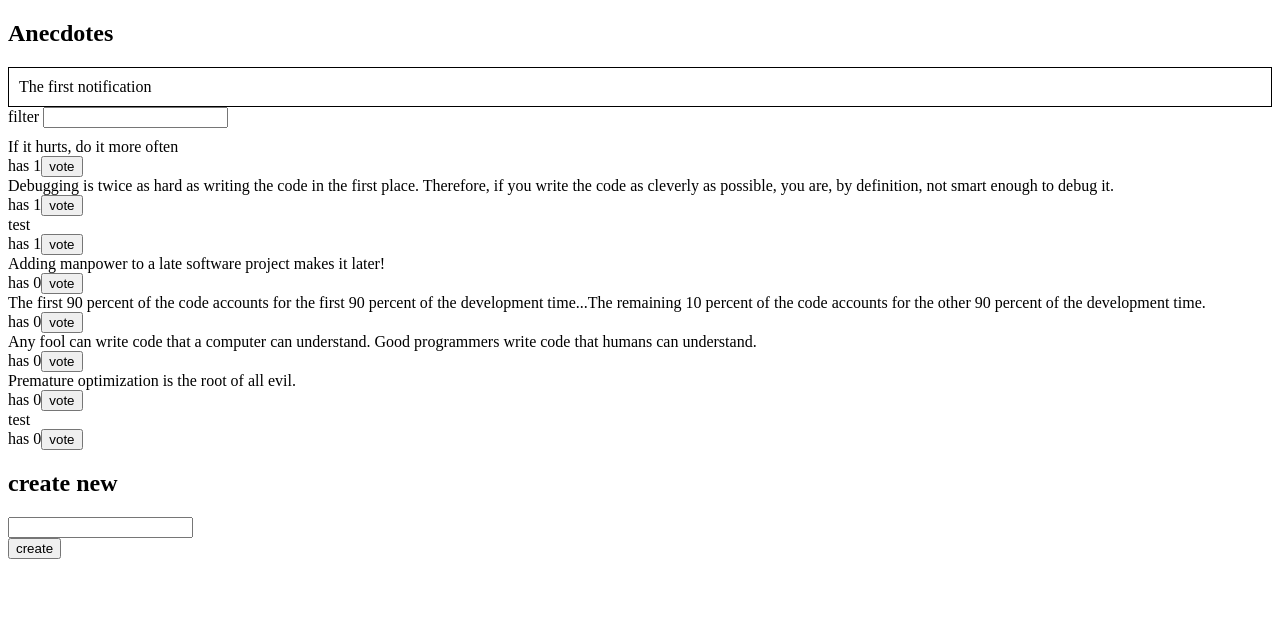
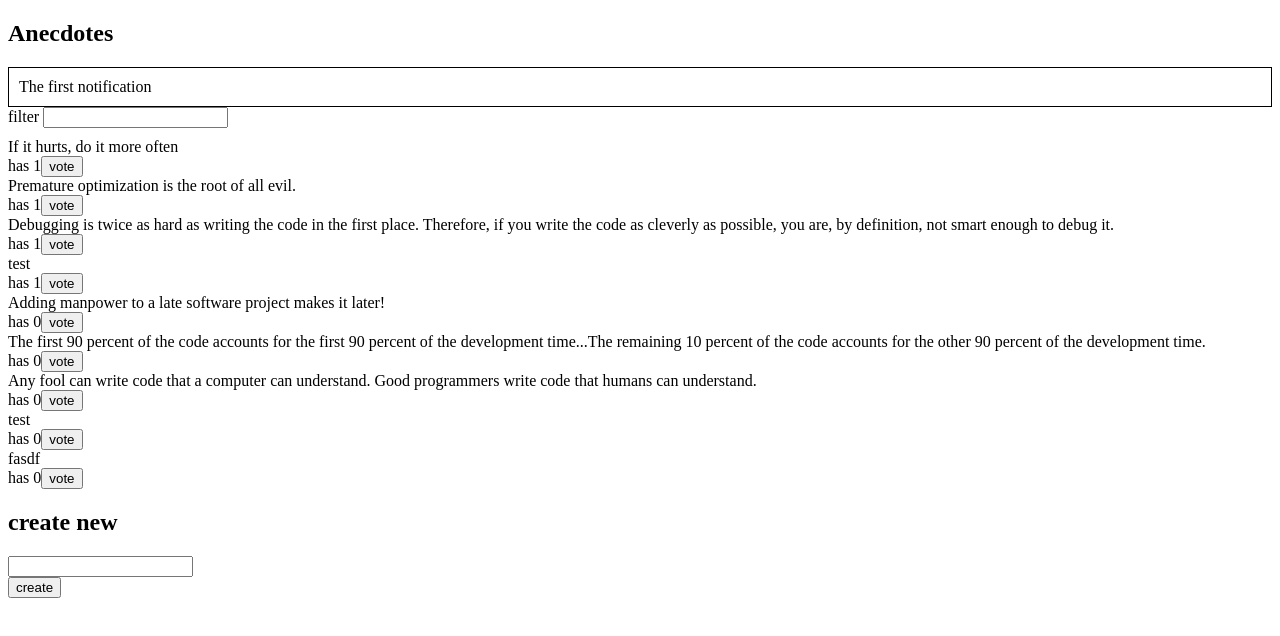
Before and after one commit to Chappydev/fullstackopen-part6, a React (Create React App) app in the folder redux-anecdotes/: page / in a window 1280 px wide. Shown: the top 636 px of the page. Built offline with nearby package versions, Linux system fonts and the light colour scheme; data requests are answered from the project's data file.

Commit message:
Complete 6.19

```diff
--- a/redux-anecdotes/db.json
+++ b/redux-anecdotes/db.json
@@ -23,7 +23,7 @@
     {
       "content": "Premature optimization is the root of all evil.",
       "id": "25170",
-      "votes": 0
+      "votes": 1
     },
     {
       "content": "Debugging is twice as hard as writing the code in the first place. Therefore, if you write the code as cleverly as possible, you are, by definition, not smart enough to debug it.",
@@ -39,6 +39,11 @@
       "content": "test",
       "votes": 1,
       "id": "-pQwO9X"
+    },
+    {
+      "content": "fasdf",
+      "votes": 0,
+      "id": "U9sn4Sm"
     }
   ]
 }
--- a/redux-anecdotes/src/components/Notification.js
+++ b/redux-anecdotes/src/components/Notification.js
@@ -1,8 +1,6 @@
-import { useSelector } from "react-redux"
+import { connect } from "react-redux"
 
-const Notification = () => {
-  const notification = useSelector(state => state.notification);
-
+const Notification = ({ notification }) => {
   const style = {
     border: 'solid',
     padding: 10,
@@ -19,4 +17,12 @@ const Notification = () => {
   }
 }
 
-export default Notification;
+const mapStateToProps = (state) => {
+  return {
+    notification: state.notification
+  };
+};
+
+const ConnectedNotification = connect(mapStateToProps)(Notification);
+
+export default ConnectedNotification;
```
